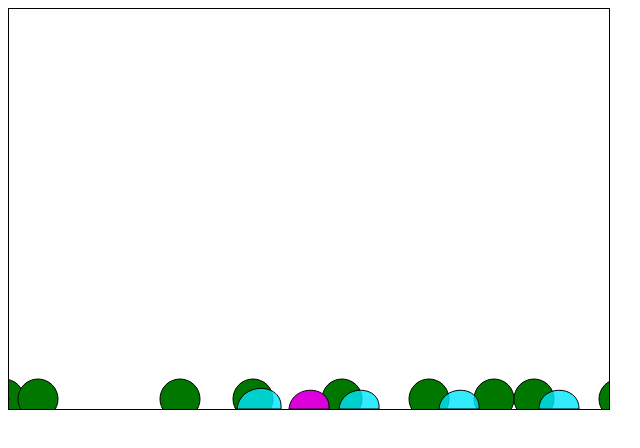
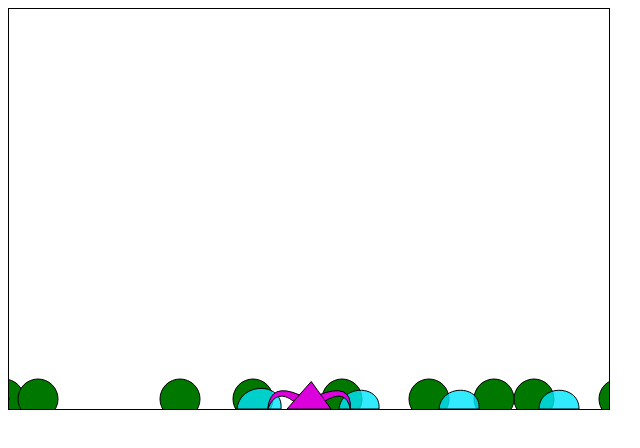
Before and after one commit to HeatherSoron/ludumdare-35, a plain HTML site: page index.html in a window 1280 px wide. Shown: the full height of the page, 0-640 px from the left. Drawn offline with Linux system fonts and the light colour scheme.

Commit message:
Add legs, and a body part system

```diff
--- a/index.html
+++ b/index.html
@@ -3,6 +3,8 @@
 		<!-- add a new <script> tag here if you create a new script file -->
 		<script src="js/class.js"></script><!-- class.js needs to be loaded first -->
 		<script src="js/geometry.js"></script>
+		<script src="js/drawable.js"></script>
+		<script src="js/bodies.js"></script>
 		<script src="js/mob.js"></script>
 		<script src="js/bush.js"></script>
 		<script src="js/berry.js"></script>
--- /dev/null
+++ b/js/bodies.js
@@ -0,0 +1,105 @@
+Class.makeClass(Drawable, function BodyPart(x, y, owner, flip) {
+	this.init();
+
+	this.x = x;
+	this.y = y;
+	this.flip = flip;
+
+	this.setOwner(owner);
+});
+
+BodyPart.prototype.clone = function(owner) {
+	return new this.constructor(this.x, this.y, owner, this.flip);
+}
+
+BodyPart.prototype.setOwner = function(owner) {
+	this.owner = owner;
+
+	this.r = owner.r;
+	this.g = owner.g;
+	this.b = owner.b;
+	this.a = owner.a;
+}
+
+
+/* BODY PART: SlimeBody */
+
+Class.makeClass(BodyPart, function SlimeBody(x, y, owner, flip) {
+	this.init();
+
+	this.x = x;
+	this.y = y;
+	this.flip = flip;
+
+	this.setOwner(owner);
+});
+
+SlimeBody.prototype.definePath = function() {
+	var halfWidth = this.owner.size * this.owner.width/2;
+	var top = this.owner.top();
+	var bottom = this.owner.y;
+	var hMid = this.owner.x;
+
+	var wobble = this.owner.size * (Math.sin((game.tick - this.owner.birthTick) / (4.75 + this.owner.wobbleRate)) * 2.5 - this.owner.speed);
+	var stretch = this.owner.size * this.owner.fallSpeed * 2;
+
+	var side = halfWidth + this.owner.stiffness * 100 * this.owner.size;
+
+	ctx.moveTo(hMid, bottom);
+	ctx.lineTo(hMid - halfWidth, bottom);
+	if (this.owner.stiffness) {
+		ctx.lineTo(hMid + wobble, top - stretch);
+		ctx.lineTo(hMid + halfWidth, bottom);
+	} else {
+		ctx.bezierCurveTo(hMid + wobble - side, top - stretch, hMid + wobble + side, top - stretch, hMid + halfWidth, bottom);
+	}
+	ctx.lineTo(hMid, bottom);
+}
+
+
+
+/* BODY PART: Leg */
+
+Class.makeClass(BodyPart, function LegPart(x, y, owner, flip) {
+	this.init();
+
+	this.x = x;
+	this.y = y;
+	this.flip = flip;
+
+	this.setOwner(owner);
+});
+
+LegPart.prototype.definePath = function() {
+	var halfWidth = this.owner.size * this.owner.width/2;
+	var top = this.owner.top();
+	var bottom = this.owner.y;
+	var vAnchor = bottom + (this.owner.size * this.y);
+	var hAnchor = this.owner.x + (this.owner.size * this.x);
+
+	var dir = this.flip ? -1 : 1;
+
+	var span = this.owner.x - (dir * this.y * this.owner.size * 3);
+	var offset = -this.y / 2;
+
+	var wobble = this.owner.size * (Math.sin((game.tick - this.owner.birthTick) / (4.75 + this.owner.wobbleRate)) * 2.5 - this.owner.speed);
+	var stretch = this.owner.size * this.owner.fallSpeed * 2;
+
+	var side = halfWidth + this.owner.stiffness * 100 * this.owner.size;
+
+	ctx.moveTo(hAnchor, vAnchor);
+	ctx.quadraticCurveTo(span + wobble, top - stretch, span, bottom);
+	ctx.quadraticCurveTo(span + wobble - (dir * offset), top - stretch + offset, hAnchor + (dir * offset), vAnchor + offset);
+
+	return;
+
+	ctx.moveTo(hMid, bottom);
+	ctx.lineTo(hMid - halfWidth, bottom);
+	if (this.owner.stiffness) {
+		ctx.lineTo(hMid + wobble, top - stretch);
+		ctx.lineTo(hMid + halfWidth, bottom);
+	} else {
+		ctx.bezierCurveTo(hMid + wobble - side, top - stretch, hMid + wobble + side, top - stretch, hMid + halfWidth, bottom);
+	}
+	ctx.lineTo(hMid, bottom);
+}
--- a/js/critter.js
+++ b/js/critter.js
@@ -16,6 +16,9 @@ Class.makeClass(Mob, function Critter(x, y, width, height) {
 	this.a = 0.8;
 
 	this.z = 1;
+
+	this.body = new SlimeBody(x, y, this);
+	this.bodyParts = [];
 });
 
 Critter.prototype.left = function() { return this.x - this.size * (this.width/2); }
@@ -26,16 +29,29 @@ Critter.prototype.sightRadius = function() {
 	return this.width * 3;
 }
 
+Critter.prototype.growPair = function(partClass, x, y) {
+	this.bodyParts.push(new partClass(x, y, this, false));
+	this.bodyParts.push(new partClass(-x, y, this, true));
+}
+
 Critter.prototype.shapeshift = function(critter) {
 	this.width = critter.width;
 	this.height = critter.height;
 	this.stiffness = critter.stiffness;
+	this.body = critter.body.clone(this);
+	this.bodyParts = [];
+
+	var self = this;
+	critter.bodyParts.forEach(function(part) {
+		self.bodyParts.push(part.clone(self));
+	});
 }
 
 Critter.prototype.eat = function(berry) {
 	switch (berry.type) {
 		case 'stiffen':
 			this.stiffness = 1;
+			this.growPair(LegPart, this.width * 0.2, -this.height/2);
 			break;
 		default:
 			// nothing
@@ -108,26 +124,11 @@ Critter.prototype.move = function() {
 	}
 }
 
-Critter.prototype.definePath = function() {
-	var halfWidth = this.size * this.width/2;
-	var top = this.top();
-	var bottom = this.y;
-	var hMid = this.x;
-
-	var wobble = this.size * (Math.sin((game.tick - this.birthTick) / (4.75 + this.wobbleRate)) * 2.5 - this.speed);
-	var stretch = this.size * this.fallSpeed * 2;
-
-	var side = halfWidth + this.stiffness * 100 * this.size;
-
-	ctx.moveTo(hMid, bottom);
-	ctx.lineTo(hMid - halfWidth, bottom);
-	if (this.stiffness) {
-		ctx.lineTo(hMid + wobble, top - stretch);
-		ctx.lineTo(hMid + halfWidth, bottom);
-	} else {
-		ctx.bezierCurveTo(hMid + wobble - side, top - stretch, hMid + wobble + side, top - stretch, hMid + halfWidth, bottom);
-	}
-	ctx.lineTo(hMid, bottom);
+Critter.prototype.render = function() {
+	this.bodyParts.forEach(function(el) {
+		el.render();
+	});
+	this.body.render();
 }
 
 Critter.prototype.navToTarget = function() {
--- /dev/null
+++ b/js/drawable.js
@@ -0,0 +1,52 @@
+Class.makeClass(Point, function Drawable(x, y) {
+	this.init();
+
+	this.x = x;
+	this.y = y;
+});
+
+Drawable.prototype.left = function() { return this.x; }
+Drawable.prototype.right = function() { return this.x; }
+Drawable.prototype.top = function() { return this.y; }
+Drawable.prototype.bottom = function() { return this.y; }
+
+Drawable.prototype.isTouching = function(other) {
+	var bb = this.getBounds();
+	return other.getBounds().intersects(bb);
+}
+
+Drawable.prototype.getBounds = function() {
+	var l = this.left();
+	var t = this.top();
+	var r = this.right();
+	var b = this.bottom();
+	return new Rectangle(l, t, r-l, b-t);
+}
+
+Drawable.prototype.init = function() {
+	this.r = 0;
+	this.g = 0;
+	this.b = 0;
+	this.a = 1;
+}
+
+Drawable.prototype.getColor = function() {
+	return 'rgba(' + this.r + ',' + this.g + ',' + this.b + ',' + this.a + ')';
+}
+
+Drawable.prototype.definePath = function() {
+}
+
+Drawable.prototype.render = function() {
+	ctx.beginPath();
+	this.definePath();
+	this.drawPath();
+}
+
+Drawable.prototype.drawPath = function() {
+	ctx.fillStyle = this.getColor();
+	ctx.fill();
+
+	ctx.strokeStyle = 'black';
+	ctx.stroke();
+}
--- a/js/main.js
+++ b/js/main.js
@@ -48,6 +48,8 @@ function setupGameWorld() {
 			i += 30;
 		}
 	}
+
+	game.player.eat(new Berry(1, 2, 3, null, 'stiffen'));
 }
 
 // this is the main function which runs all of our game logic. The initialization code sets this up to be run periodically
--- a/js/mob.js
+++ b/js/mob.js
@@ -1,4 +1,4 @@
-Class.makeClass(Point, function Mob(x, y, width, height) {
+Class.makeClass(Drawable, function Mob(x, y, width, height) {
 	this.init();
 
 	this.x = x;
@@ -12,54 +12,20 @@ Mob.prototype.right = function() { return this.x; }
 Mob.prototype.top = function() { return this.y; }
 Mob.prototype.bottom = function() { return this.y; }
 
-Mob.prototype.isTouching = function(other) {
-	var bb = this.getBounds();
-	return other.getBounds().intersects(bb);
-}
-
-Mob.prototype.getBounds = function() {
-	var l = this.left();
-	var t = this.top();
-	var r = this.right();
-	var b = this.bottom();
-	return new Rectangle(l, t, r-l, b-t);
-}
-
 Mob.prototype.kill = function() {
 	this.dead = true;
 }
 
+// next time, I'll probably put in function overriding
+Mob.prototype.parentInit = Mob.prototype.init;
 Mob.prototype.init = function() {
+	this.parentInit();
+
 	this.z = 0;
+
 	this.speed = 0;
 	this.fallSpeed = 0;
 	this.birthTick = game.tick;
-
-	this.r = 0;
-	this.g = 0;
-	this.b = 0;
-	this.a = 1;
-}
-
-Mob.prototype.getColor = function() {
-	return 'rgba(' + this.r + ',' + this.g + ',' + this.b + ',' + this.a + ')';
-}
-
-Mob.prototype.definePath = function() {
-}
-
-Mob.prototype.render = function() {
-	ctx.beginPath();
-	this.definePath();
-	this.drawPath();
-}
-
-Mob.prototype.drawPath = function() {
-	ctx.fillStyle = this.getColor();
-	ctx.fill();
-
-	ctx.strokeStyle = 'black';
-	ctx.stroke();
 }
 
 Mob.prototype.update = function() {
--- a/js/player.js
+++ b/js/player.js
@@ -15,6 +15,9 @@ Class.makeClass(Critter, function Player(x, y, width, height) {
 	this.b = 220;
 
 	this.z = 2;
+
+	this.body = new SlimeBody(x, y, this);
+	this.bodyParts = [];
 });
 
 Player.prototype.findTouching = function() {
```
